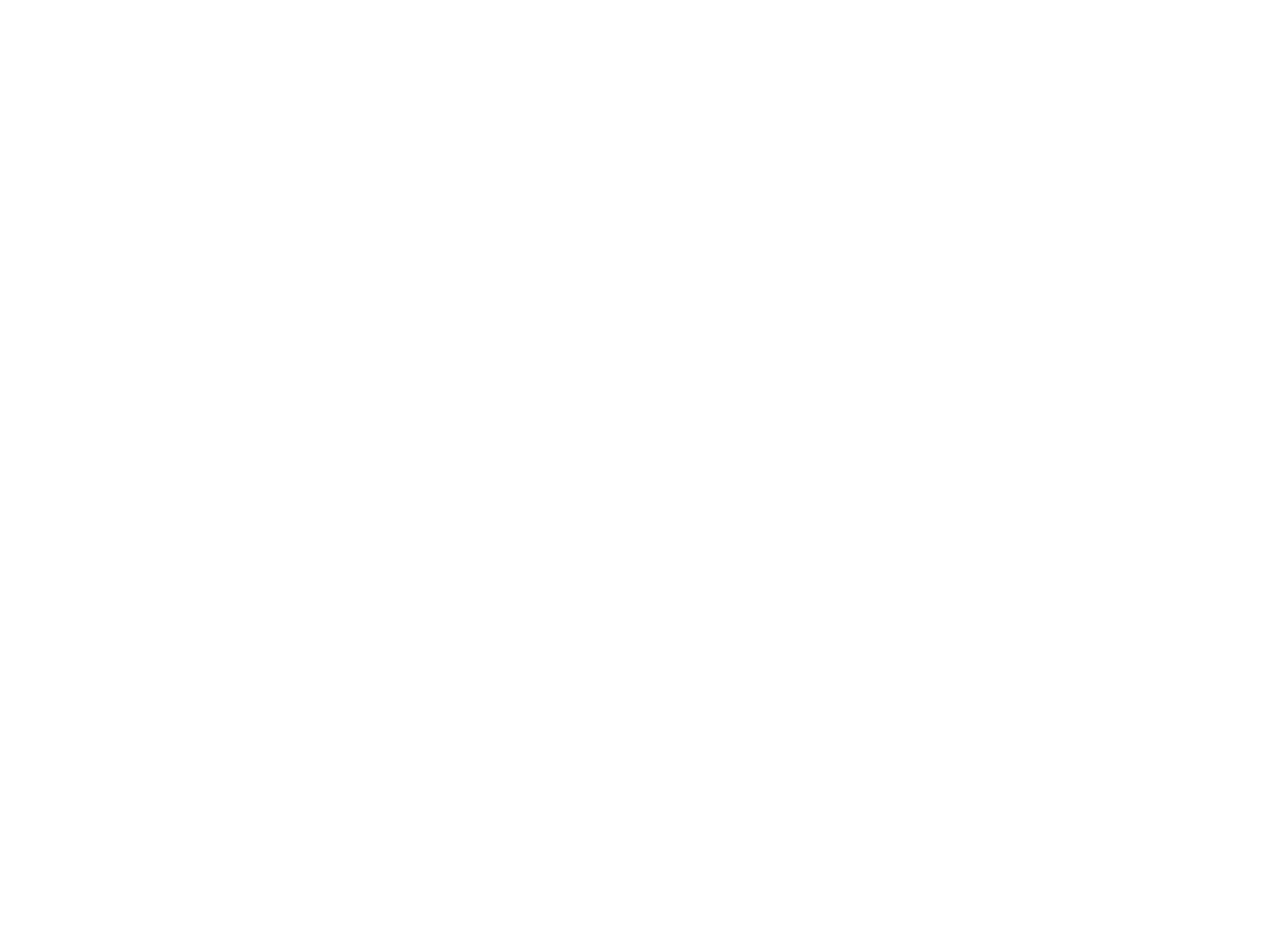
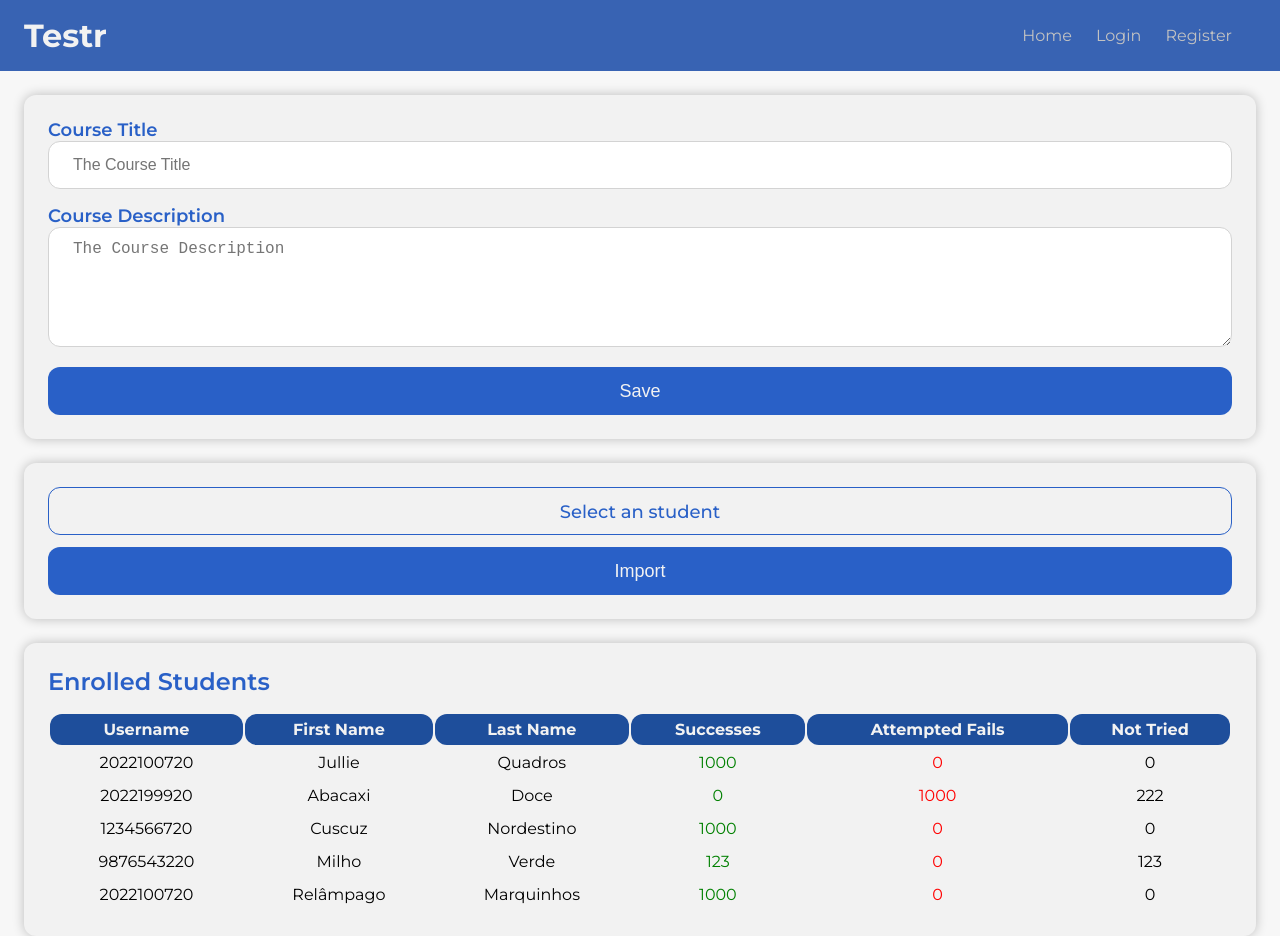
Before and after one commit to jcquadros/login-page-html-css, a plain HTML site: page course-detail.html in a window 1280 px wide. Before the commit the page ends 800 px from the top, so only its background shows below. Drawn offline with Linux system fonts and the light colour scheme.

Commit message:
versao previa

```diff
--- a/course-detail.html
+++ b/course-detail.html
@@ -0,0 +1,99 @@
+<!DOCTYPE html>
+<html lang="pt-BR">
+<head>
+    <meta charset="UTF-8">
+    <meta name="viewport" content="width=device-width, initial-scale=1.0">
+    <link rel="stylesheet" href="css/styles.css">
+    <title>Testr</title>
+</head>
+<body>
+    <header>
+        <div class="container">
+            <h1>Testr</h1>
+            <nav>
+                <a href="index.html">Home</a>
+                <a href="login.html">Login</a>
+                <a href="register.html">Register</a>
+            </nav>
+        </div>
+    </header>
+
+    <main>
+        <section class="container">
+            <div class="course-editor">
+                <form action="#" method="post">
+                    <label for="course-title">Course Title</label>
+                    <input type="text" name="course-title" id="course-title" placeholder="The Course Title" required>
+                    <label for="course-description">Course Description</label>
+                    <textarea name="course-description" id="course-description" placeholder="The Course Description" required></textarea>
+                    <button type="submit">Save</button>
+                </form>
+            </div>
+            <div class="import-students">
+                <form action="#" method="post">
+                    <label for="select-student" class="file-label">Select an student</label>
+                    <input type="file" name="student-list" id="select-student" required>
+                    <button type="submit">Import</button>
+                </form>
+            </div>
+            <div class="enrolled-students">
+                <h2>Enrolled Students</h2>
+                <table>
+                    <thead>
+                        <tr>
+                            <th>Username</th>
+                            <th>First Name</th>
+                            <th>Last Name</th>
+                            <th>Successes</th>
+                            <th>Attempted Fails</th>
+                            <th>Not Tried</th>
+                        </tr>
+                    </thead>
+                    <tbody>
+                        <tr>
+                            <td>2022100720</td>
+                            <td>Jullie</td>
+                            <td>Quadros</td>
+                            <td>1000</td>
+                            <td>0</td>
+                            <td>0</td>
+                        </tr>
+                        <tr>
+                            <td>2022199920</td>
+                            <td>Abacaxi</td>
+                            <td>Doce</td>
+                            <td>0</td>
+                            <td>1000</td>
+                            <td>222</td>
+                        </tr>
+                        <tr>
+                            <td>1234566720</td>
+                            <td>Cuscuz</td>
+                            <td>Nordestino</td>
+                            <td>1000</td>
+                            <td>0</td>
+                            <td>0</td>
+                        </tr>
+                        <tr>
+                            <td>9876543220</td>
+                            <td>Milho</td>
+                            <td>Verde</td>
+                            <td>123</td>
+                            <td>0</td>
+                            <td>123</td>
+                        </tr>
+                        <tr>
+                            <td>2022100720</td>
+                            <td>Relâmpago</td>
+                            <td>Marquinhos</td>
+                            <td>1000</td>
+                            <td>0</td>
+                            <td>0</td>
+                        </tr>
+                    </tbody>
+
+            </div>
+        </section>
+    </main>
+</body>
+</html>
--- a/css/styles.css
+++ b/css/styles.css
@@ -1,71 +1,278 @@
 @import url('https://fonts.googleapis.com/css2?family=Montserrat:ital,wght@0,100..900;1,100..900&display=swap');
 
-/* Geral */
+/* Reset CSS */
 * {
     margin: 0;
     padding: 0;
+    box-sizing: border-box;
     text-decoration: none;
 }
 
+/* Geral */
 body {
     font-family: 'Montserrat', sans-serif;
     height: 100vh;
+    background-color: #f7f7f7;
 }
 
-header{
-    background-color: #37588d;
-    display: flex;
-    flex-direction: row;
-    align-items: center;
-    justify-content: space-around;
-    padding:24;
+header {
+    background-color: #3863b3;
+    padding: 16px 0;
 }
 
-header h1{
+header .container {
+    display: flex;
+    justify-content: space-between;
+    align-items: center;
+}
+
+header h1 {
     color: #f2f2f2;
 }
 
-nav{
-    display:flex;
-    gap: 24px;
+nav {
+    display: flex;
 }
 
-nav a{
+nav a {
     text-decoration: none;
-    color:#c2c2c2;
+    color: #c2c2c2;
+    margin-right: 24px;
 }
 
-nav a:hover{
-    color:#f2f2f2;
+nav a:hover {
+    color: #f2f2f2;
 }
 
-.interface{
+.container {
     max-width: 1280px;
     margin: 0 auto;
-    padding: 0 100px;
+    padding: 0 24px;
 }
 
+/* Index */
+.site-top {
+    text-align: center;
+    margin: 100px 0;
+}
 
-/*Index*/
-.site-top{
+.site-top h1 {
+    font-size: 64px;
+    font-weight: 600;
+    margin-bottom: 16px;
+    color : #2960c7;
+}
+
+.courses {
     display: flex;
     flex-direction: column;
-    align-items: center;
-    margin: 32px 0px;
-}
-
-.courses{
-    display: flex;
-    flex-direction: column;
-    width:100%;
     gap: 32px;
     margin-bottom: 32px;
 }
 
-.course{
+.courses .courses-title {
+    color: #f2f2f2;
+    background-color: #3863b3;
+    padding: 12px;
+    border-radius: 12px 12px 0 0;
+}
+
+.courses .courses-title h2 {
+    font-size: 24px;
+    font-weight: 600;
+}
+
+.course {
+    background-color: #fff;
+    border-radius: 12px;
+    padding: 16px;
+}
+
+.course a{
+    color: #2960c7;
+    font-weight: 600;
+}
+
+.course a:hover{
+    text-decoration: underline;
+}
+
+.course h2 {
+    font-size: 24px;
+    font-weight: 600;
+    margin-bottom: 8px;
+}
+
+.course p {
+    color: #979797;
+    font-size: 16px;
+}
+/*Course Detail*/
+.course-editor{
+    margin: 24px 0;
+    padding: 24px;
+    background-color: #f2f2f2;
+    border-radius: 12px;
+    box-shadow: 0 0 12px rgba(0, 0, 0, 0.24);
+}
+
+.course-editor label{
+    font-size: 18px;
+    font-weight: 600;
+    margin-bottom: 8px;
+    color: #2960c7;
+}
+
+.course-editor input{
+    width: 100%;
+    height: 48px;
+    padding: 0 24px;
+    border: 1px solid lightgray;
+    border-radius: 12px;
+    outline: none;
+    font-size: 16px;
+    box-sizing: border-box;
+    margin-bottom: 16px;
+}
+
+.course-editor textarea{
+    width: 100%;
+    height: 120px;
+    padding: 12px 24px;
+    border: 1px solid lightgray;
+    border-radius: 12px;
+    outline: none;
+    font-size: 16px;
+    box-sizing: border-box;
+    margin-bottom: 16px;
+}
+
+
+.course-editor button{
+    width: 100%;
+    height: 48px;
+    border: none;
+    border-radius: 12px;
+    background-color: #2960c7;
+    color: #f2f2f2;
+    font-size: 18px;
+    font-weight: 500;
+    cursor: pointer;
+    transition: 0.3s;
 
 }
 
+.course-editor button:hover{
+    background-color: #1e4e9b;
+}
+
+.import-students{
+    margin: 24px 0;
+    padding: 24px;
+    background-color: #f2f2f2;
+    border-radius: 12px;
+    box-shadow: 0 0 12px rgba(0, 0, 0, 0.24);
+
+}
+
+/*imput file css*/
+.import-students input[type="file"] {
+    display: none;
+}
+
+.import-students label {
+    display: block;
+    width: 100%;
+    height: 48px;
+    border: 1px solid #2960c7;
+    border-radius: 12px;
+    background-color: #f2f2f2;
+    color: #2960c7;
+    font-size: 18px;
+    font-weight: 500;
+    cursor: pointer;
+    transition: 0.3s;
+    text-align: center;
+    line-height: 48px;
+    margin-bottom: 12px;
+}
+
+.import-students label:hover {
+    background-color: #6d8fce;
+    color: #f2f2f2;
+}
+
+.import-students button {
+    background-color: #2960c7;
+    color: #ffffff;
+    padding: 10px 20px;
+    border: none;
+    border-radius: 5px;
+    cursor: pointer;
+    transition: background-color 0.3s;
+}
+
+.import-students button:hover {
+    background-color: #1e4e9b;
+}
+
+
+.import-students button{
+    width: 100%;
+    height: 48px;
+    border: none;
+    border-radius: 12px;
+    background-color: #2960c7;
+    color: #f2f2f2;
+    font-size: 18px;
+    font-weight: 500;
+    cursor: pointer;
+    transition: 0.3s;
+
+}
+
+
+.enrolled-students{
+    margin: 24px 0;
+    padding: 24px;
+    background-color: #f2f2f2;
+    border-radius: 12px;
+    box-shadow: 0 0 12px rgba(0, 0, 0, 0.24);
+}
+
+.enrolled-students h2{
+    font-size: 24px;
+    font-weight: 600;
+    margin-bottom: 16px;
+    color: #2960c7;
+}
+.enrolled-students table{
+    width: 100%;
+}
+
+.enrolled-students table thead {
+    background-color: #1e4e9b;
+    color: #f2f2f2;
+}
+
+.enrolled-students table th {
+    padding: 6px;
+    border-radius: 12px;
+}
+
+.enrolled-students table td {
+    background-color: #f2f2f2;
+    padding: 6px;
+    text-align: center;
+}
+
+.enrolled-students table td:nth-child(4) {
+    color: green;
+}
+
+.enrolled-students table td:nth-child(5) {
+    color: red;
+}
 
 /* Login Page */
 .login-container {
```
Also changed, not shown: index.html (+8 -10 lines).
